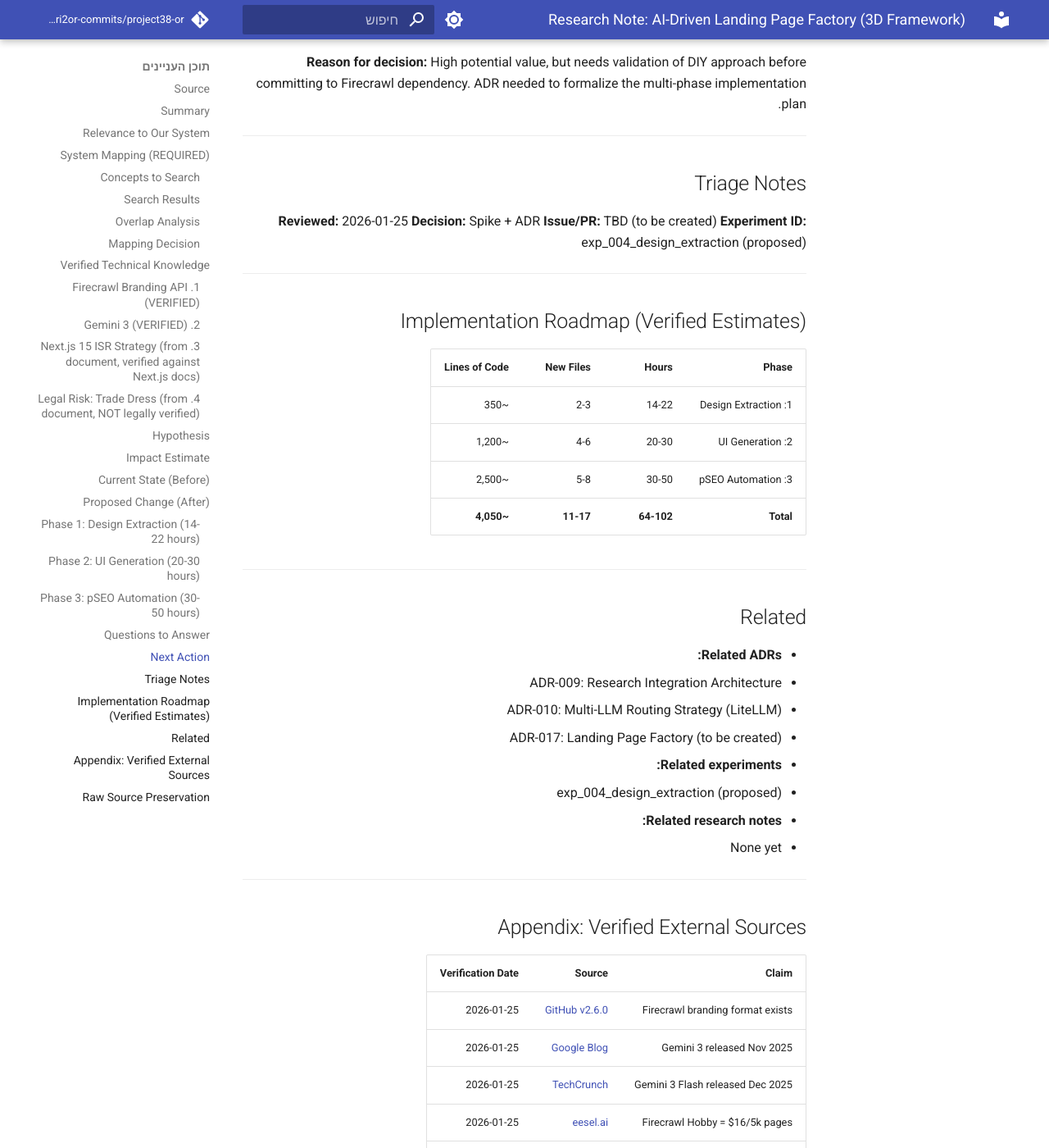
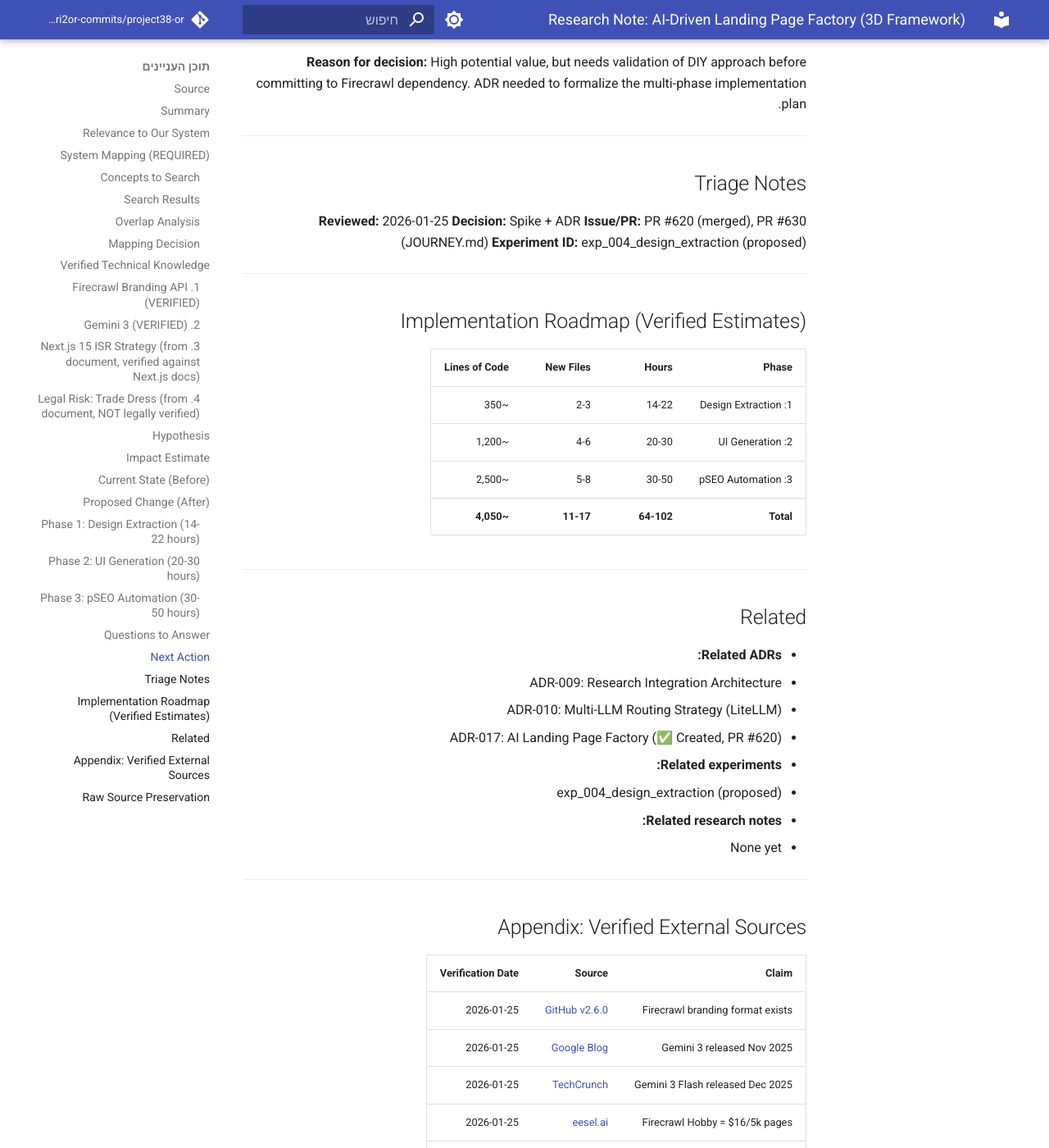
Before and after one commit to edri2or-commits/project38-or, an MkDocs documentation site: the page built from docs/research/notes/2026-01-25-ai-landing-page-factory.md, in a window 1280 px wide and 1400 px high, scrolled down 6889 px. Shown: the whole window at 82% size. Built offline with MkDocs 1.6.1 and Material for MkDocs 9.7.7, drawn with Linux system fonts in a browser that asks for light colours; comment, search, counter and statistics services are not loaded.

Commit message:
fix(research): update stale references in Landing Page Factory note (#631)
- ADR-017 status: 'to be created' → 'Created, PR #620'
- Issue/PR: 'TBD' → 'PR #620, PR #630'

Co-authored-by: Claude <noreply@anthropic.com>

```diff
--- a/docs/research/notes/2026-01-25-ai-landing-page-factory.md
+++ b/docs/research/notes/2026-01-25-ai-landing-page-factory.md
@@ -251,7 +251,7 @@ export const revalidate = 3600; // 1 hour
 
 **Reviewed:** 2026-01-25
 **Decision:** Spike + ADR
-**Issue/PR:** TBD (to be created)
+**Issue/PR:** PR #620 (merged), PR #630 (JOURNEY.md)
 **Experiment ID:** exp_004_design_extraction (proposed)
 
 ---
@@ -272,7 +272,7 @@ export const revalidate = 3600; // 1 hour
 - **Related ADRs:**
   - ADR-009: Research Integration Architecture
   - ADR-010: Multi-LLM Routing Strategy (LiteLLM)
-  - ADR-017: Landing Page Factory (to be created)
+  - ADR-017: AI Landing Page Factory (✅ Created, PR #620)
 
 - **Related experiments:**
   - exp_004_design_extraction (proposed)
```
